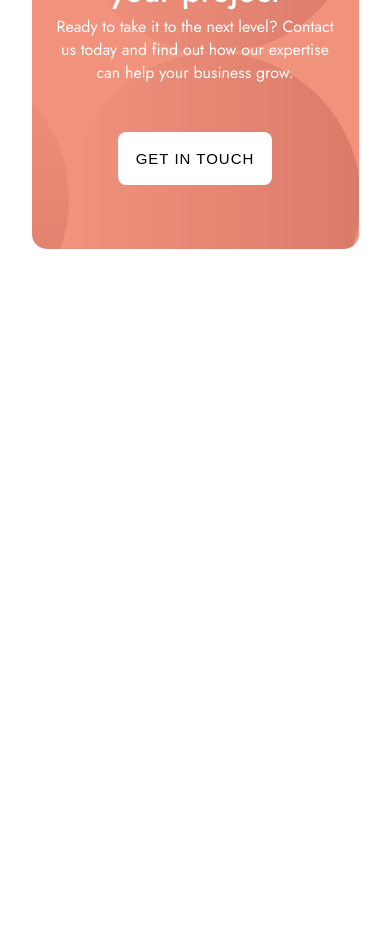
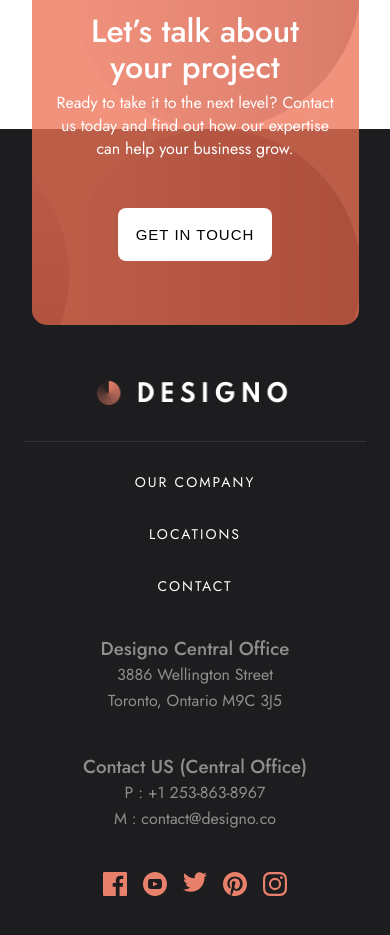
Before and after one commit to AyeTone/Desingo, a React (Create React App) app in the folder client/: page / in a window 390 px wide. Shown: the part 3640-4575 px from the top of the page. Before the commit the page ends 3889 px from the top, so only its background shows below. Built offline with nearby package versions, Linux system fonts and the light colour scheme.

Commit message:
Footer implemented/ Mobile Home complete

```diff
--- a/client/src/App.js
+++ b/client/src/App.js
@@ -1,5 +1,5 @@
 import { BrowserRouter as Router, Routes, Route } from "react-router-dom";
-import { Navbar } from "./components";
+import { Footer, Navbar } from "./components";
 import { Home } from "./pages";
 
 function App() {
@@ -11,6 +11,7 @@ function App() {
           <Route path="/" element={<Home />} />
         </Routes>
       </Router>
+      <Footer />
     </div>
   );
 }
--- /dev/null
+++ b/client/src/components/Footer.jsx
@@ -0,0 +1,50 @@
+import React from "react";
+import Logo from "../assets/shared/desktop/logo-light.png";
+import { ReactComponent as Facebook } from "../assets/shared/desktop/icon-facebook.svg";
+import { ReactComponent as Instagram } from "../assets/shared/desktop/icon-instagram.svg";
+import { ReactComponent as Pinterest } from "../assets/shared/desktop/icon-pinterest.svg";
+import { ReactComponent as Twitter } from "../assets/shared/desktop/icon-twitter.svg";
+import { ReactComponent as Youtube } from "../assets/shared/desktop/icon-youtube.svg";
+
+const Footer = () => {
+  return (
+    <footer className="footer">
+      <div className="footer__content">
+        <div className="footer__content--top">
+          <figure className="footer__img--wrapper">
+            <img src={Logo} alt="" />
+          </figure>
+          <div className="footer__links">
+            <p>OUR COMPANY</p>
+            <p>LOCATIONS</p>
+            <p>CONTACT</p>
+          </div>
+        </div>
+        <div className="footer__contacts">
+          <div className="footer__contact">
+            <h3>Designo Central Office</h3>
+            <p>
+              3886 Wellington Street <br />
+              Toronto, Ontario M9C 3J5{" "}
+            </p>
+          </div>
+          <div className="footer__contact">
+            <h3>Contact US (Central Office)</h3>
+            <p>
+              P : +1 253-863-8967 <br />M : contact@designo.co
+            </p>
+          </div>
+          <div className="footer__contact--socials">
+            <Facebook />
+            <Youtube />
+            <Twitter />
+            <Pinterest />
+            <Instagram />
+          </div>
+        </div>
+      </div>
+    </footer>
+  );
+};
+
+export default Footer;
--- a/client/src/components/index.jsx
+++ b/client/src/components/index.jsx
@@ -3,3 +3,4 @@ export { default as Hero } from "./Hero";
 export { default as ProjectLinks } from "./ProjectLinks";
 export { default as Details } from "./Details";
 export { default as CallToAction } from "./CallToAction";
+export { default as Footer } from "./Footer";
--- a/client/src/styles/components/_CallToAction.scss
+++ b/client/src/styles/components/_CallToAction.scss
@@ -5,7 +5,7 @@
   padding: 0 24px;
   color: white;
 
-  margin-top: 120px;
+  transform: translateY(196px);
 }
 
 .call-to-action__wrapper {
--- /dev/null
+++ b/client/src/styles/components/_Footer.scss
@@ -0,0 +1,63 @@
+@use "../abstracts/variables" as *;
+
+.footer {
+  background-color: #1d1c1e;
+  padding: 252px 24px 64px;
+}
+
+.footer__content {
+  display: flex;
+  flex-direction: column;
+  align-items: center;
+  text-align: center;
+
+  position: relative;
+
+  &::after {
+    content: "";
+    position: absolute;
+    top: 60px;
+    width: 100%;
+    border-bottom: 1px solid white;
+    opacity: 0.1;
+  }
+}
+
+.footer__img--wrapper {
+  width: 197px;
+  margin-bottom: 32px;
+}
+
+.footer__links {
+  padding-top: 32px;
+  display: grid;
+  gap: 32px;
+  color: white;
+
+  > * {
+    letter-spacing: 2px;
+    font-size: 14px;
+  }
+}
+
+.footer__contacts {
+  margin-top: 40px;
+  display: grid;
+  gap: 40px;
+}
+
+.footer__contact {
+  color: white;
+  opacity: 0.5;
+  line-height: 26px;
+  font-size: 16px;
+  > h3 {
+    font-weight: 500;
+  }
+
+  &--socials {
+    display: flex;
+    justify-content: center;
+    gap: 16px;
+  }
+}
--- a/client/src/styles/index.scss
+++ b/client/src/styles/index.scss
@@ -13,6 +13,7 @@
 @use "./components/ProjectLinks";
 @use "./components/Details";
 @use "./components/CallToAction";
+@use "./components/Footer";
 
 /* utils */
 @use "./utils/breakpoints";
```
Also changed, not shown: client/src/index.css.
